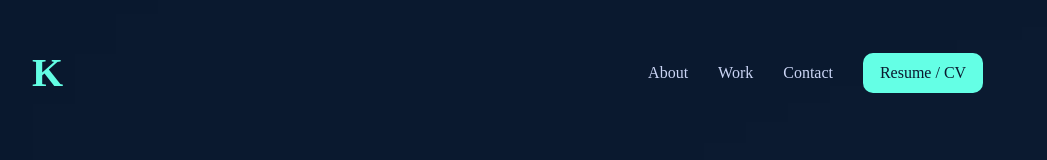
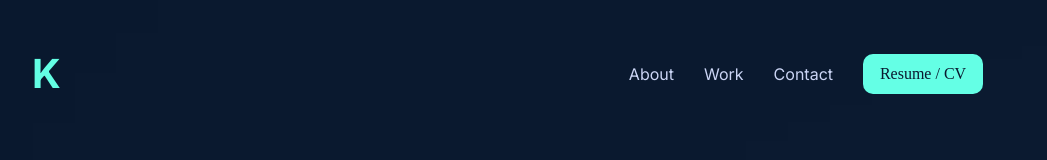
Before and after one commit to Kuperph7/Personal-Portfolio, a React (Create React App) app: page / in a window 1280 px wide. Shown: the top 160 px of the page, without its empty margins (122-1169 px from the left). Built offline with nearby package versions, Linux system fonts and the light colour scheme; a web font is replaced by a local one.

Commit message:
scroll fixed

```diff
--- a/src/components/Header.jsx
+++ b/src/components/Header.jsx
@@ -12,17 +12,17 @@ export default function Header() {
         <nav className="header-nav">
           <ul>
             <li>
-              <a href="#home" className="home">
+              <a href="#about" className="home">
                 About
               </a>
             </li>
             <li>
-              <a href="#servicios" className="relleno">
+              <a href="#work" className="menu">
                 Work
               </a>
             </li>
             <li>
-              <a href="#acerca" className="relleno">
+              <a href="#contact" className="menu">
                 Contact
               </a>
             </li>
--- a/src/components/UIAbout.jsx
+++ b/src/components/UIAbout.jsx
@@ -2,7 +2,7 @@ import "../styles/components/UIAbout.scss";
 
 export default function About() {
   return (
-    <div className="about">
+    <div className="about" id="about">
       <div className="about-text">
         <h2 className="about-text-name">About</h2>
         <p className="about-text-paragraph">
--- a/src/components/UIContact.jsx
+++ b/src/components/UIContact.jsx
@@ -3,7 +3,7 @@ import { UIButton } from "./UIButton";
 
 export default function UIContact() {
   return (
-    <div className="contact">
+    <div className="contact" id="contact">
       <h2 className="contact-text-name">Get in touch</h2>
       <p className="contact-text-paragraph">
         I am currently active in a job search. If you are interested in my
--- a/src/components/UIWork.jsx
+++ b/src/components/UIWork.jsx
@@ -3,7 +3,7 @@ import UIWorkContent from "./UIWork-Content";
 
 export default function UIWork() {
   return (
-    <div className="work">
+    <div className="work" id="work">
       <div className="work-text">
         <h2 className="work-text-name">Work</h2>
         <div className="work-content">
--- a/src/pages/App.js
+++ b/src/pages/App.js
@@ -4,6 +4,7 @@ import UIAbout from "../components/UIAbout";
 import UIWork from "../components/UIWork";
 import Footer from "../components/Footer";
 import UIContact from "../components/UIContact";
+import "../styles/global.scss";
 
 function App() {
   return (
--- a/src/styles/layouts/UIHeader.scss
+++ b/src/styles/layouts/UIHeader.scss
@@ -43,12 +43,12 @@
     font-weight: 400;
   }
 
-  & .relleno {
+  & .menu {
     color: $color-text;
     font-weight: 400;
   }
 
-  & .relleno:hover {
+  & .menu:hover {
     transition: all 0.2s linear;
     color: $green;
     font-weight: 400;
```
